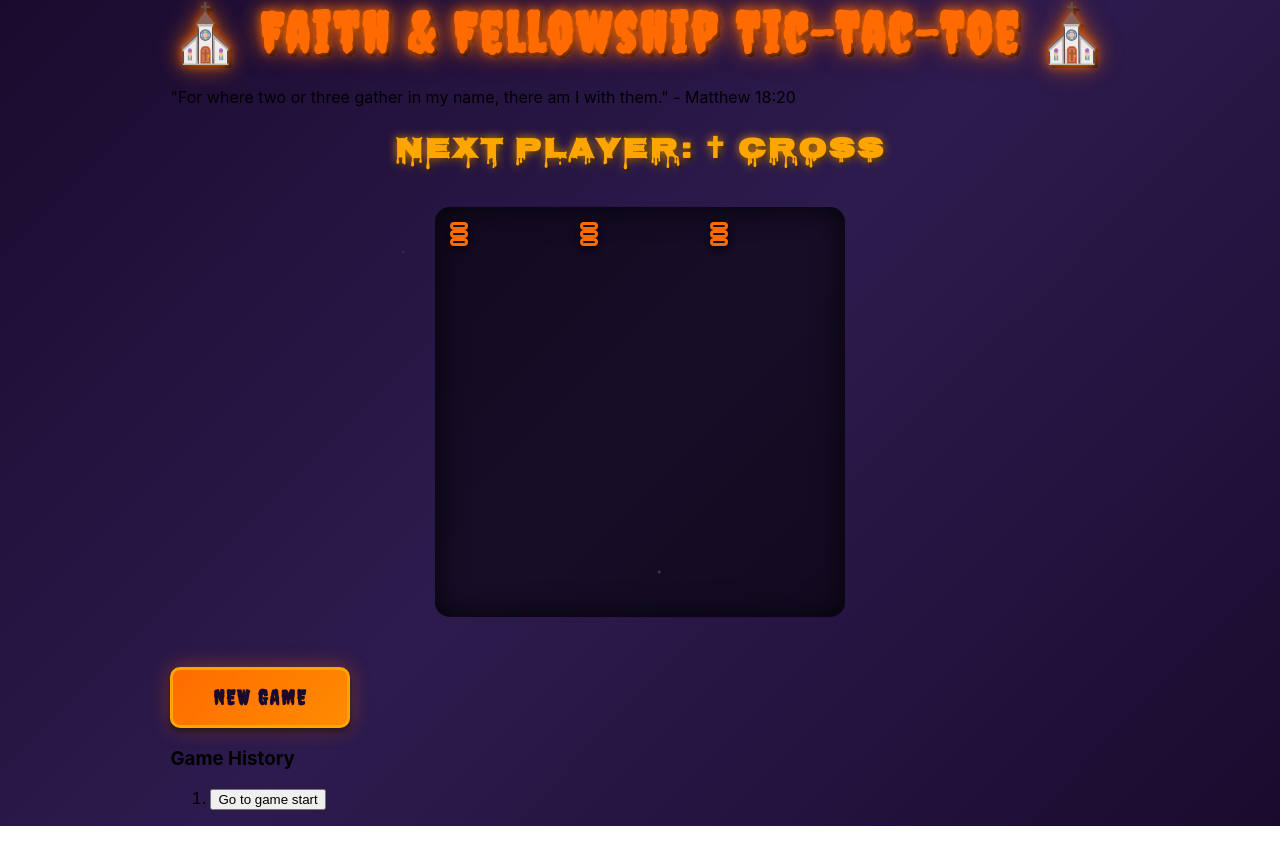
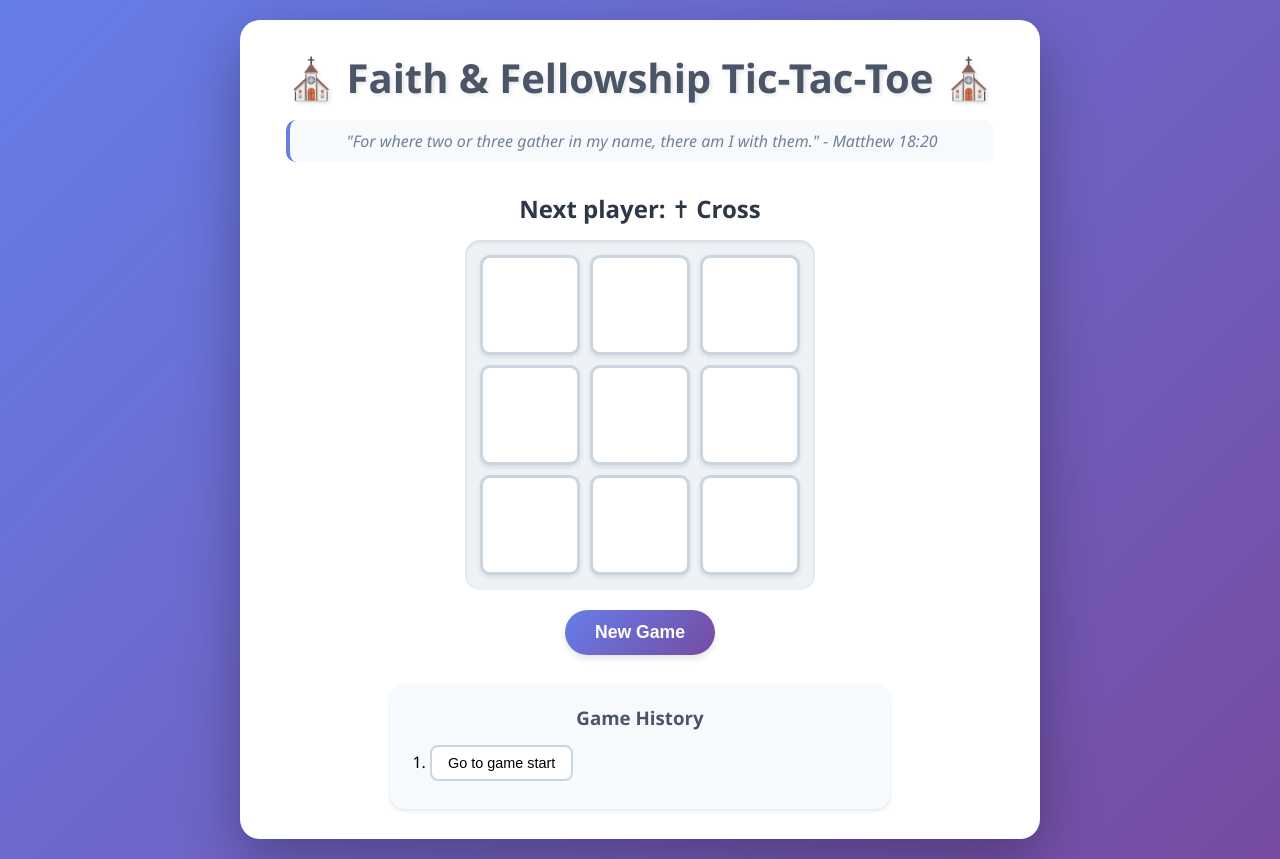
Before and after one commit to wreed3/tick-tack-toe, a React (Create React App) app: page / in a window 1280 px wide. Before the commit the page ends 826 px from the top, so only its background shows below. Built offline with nearby package versions, Linux system fonts and the light colour scheme.

Commit message:
add purple gradient background and card styling to game container (#9)
Files changed:
  - src/App.css (update)

```diff
--- a/src/App.css
+++ b/src/App.css
@@ -1,320 +1,211 @@
-@import url('https://fonts.googleapis.com/css2?family=Creepster&family=Nosifer&display=swap');
+* {
+  box-sizing: border-box;
+}
 
 body {
+  font-family: 'Segoe UI', Tahoma, Geneva, Verdana, sans-serif;
+  background: linear-gradient(135deg, #667eea 0%, #764ba2 100%);
+  min-height: 100vh;
   margin: 0;
-  padding: 0;
-  background: linear-gradient(135deg, #1a0b2e 0%, #2d1b4e 50%, #1a0b2e 100%);
-  min-height: 100vh;
-  display: flex;
-  justify-content: center;
-  align-items: center;
-  font-family: -apple-system, BlinkMacSystemFont, 'Segoe UI', 'Roboto', 'Oxygen',
-    'Ubuntu', 'Cantarell', 'Fira Sans', 'Droid Sans', 'Helvetica Neue',
-    sans-serif;
-  -webkit-font-smoothing: antialiased;
-  -moz-osx-font-smoothing: grayscale;
-  overflow: hidden;
-}
-
-body::before {
-  content: '';
-  position: fixed;
-  top: 0;
-  left: 0;
-  width: 100%;
-  height: 100%;
-  background-image:
-    radial-gradient(2px 2px at 20% 30%, rgba(255, 255, 255, 0.3), transparent),
-    radial-gradient(2px 2px at 60% 70%, rgba(255, 255, 255, 0.3), transparent),
-    radial-gradient(1px 1px at 50% 50%, rgba(255, 255, 255, 0.3), transparent),
-    radial-gradient(1px 1px at 80% 10%, rgba(255, 255, 255, 0.3), transparent);
-  background-size: 200% 200%;
-  animation: stars 8s linear infinite;
-  pointer-events: none;
-  z-index: 1;
-}
-
-@keyframes stars {
-  0% { background-position: 0% 0%; }
-  100% { background-position: 100% 100%; }
-}
-
-.App {
-  text-align: center;
-  position: relative;
-  z-index: 2;
   padding: 20px;
 }
 
-.game-container {
-  background: rgba(0, 0, 0, 0.6);
+.game {
+  display: flex;
+  flex-direction: column;
+  align-items: center;
+  max-width: 800px;
+  margin: 0 auto;
+  background: white;
   border-radius: 20px;
-  padding: 40px;
-  box-shadow:
-    0 0 40px rgba(255, 107, 0, 0.4),
-    0 0 80px rgba(138, 43, 226, 0.3),
-    inset 0 0 60px rgba(0, 0, 0, 0.5);
-  backdrop-filter: blur(10px);
-  border: 2px solid rgba(255, 107, 0, 0.3);
-  animation: glow 3s ease-in-out infinite alternate;
+  padding: 30px;
+  box-shadow: 0 20px 60px rgba(0, 0, 0, 0.3);
 }
 
-@keyframes glow {
-  from {
-    box-shadow:
-      0 0 40px rgba(255, 107, 0, 0.4),
-      0 0 80px rgba(138, 43, 226, 0.3),
-      inset 0 0 60px rgba(0, 0, 0, 0.5);
-  }
-  to {
-    box-shadow:
-      0 0 60px rgba(255, 107, 0, 0.6),
-      0 0 100px rgba(138, 43, 226, 0.5),
-      inset 0 0 60px rgba(0, 0, 0, 0.5);
-  }
+.game-header {
+  text-align: center;
+  margin-bottom: 30px;
 }
 
-h1 {
-  font-family: 'Creepster', cursive;
-  font-size: 3.5rem;
-  color: #ff6b00;
-  text-shadow:
-    0 0 10px rgba(255, 107, 0, 0.8),
-    0 0 20px rgba(255, 107, 0, 0.6),
-    0 0 30px rgba(255, 107, 0, 0.4),
-    3px 3px 0px rgba(0, 0, 0, 0.8);
-  margin: 0 0 20px 0;
-  animation: flicker 4s infinite alternate;
-  letter-spacing: 3px;
+.game-header h1 {
+  color: #4a5568;
+  font-size: 2.5rem;
+  margin: 0 0 15px 0;
+  text-shadow: 2px 2px 4px rgba(0, 0, 0, 0.1);
 }
 
-@keyframes flicker {
-  0%, 18%, 22%, 25%, 53%, 57%, 100% {
-    text-shadow:
-      0 0 10px rgba(255, 107, 0, 0.8),
-      0 0 20px rgba(255, 107, 0, 0.6),
-      0 0 30px rgba(255, 107, 0, 0.4),
-      3px 3px 0px rgba(0, 0, 0, 0.8);
-  }
-  20%, 24%, 55% {
-    text-shadow:
-      0 0 5px rgba(255, 107, 0, 0.4),
-      3px 3px 0px rgba(0, 0, 0, 0.8);
-  }
+.scripture {
+  color: #718096;
+  font-style: italic;
+  font-size: 1rem;
+  margin: 0;
+  padding: 10px 20px;
+  background: #f7fafc;
+  border-radius: 10px;
+  border-left: 4px solid #667eea;
+}
+
+.game-board {
+  display: flex;
+  flex-direction: column;
+  align-items: center;
+  margin-bottom: 30px;
 }
 
 .status {
-  font-size: 1.8rem;
+  font-size: 1.5rem;
   font-weight: bold;
-  margin: 20px 0;
-  color: #ffa500;
-  text-shadow:
-    0 0 10px rgba(255, 165, 0, 0.8),
-    2px 2px 4px rgba(0, 0, 0, 0.8);
-  font-family: 'Nosifer', cursive;
-  letter-spacing: 2px;
-  min-height: 50px;
-  display: flex;
-  align-items: center;
-  justify-content: center;
+  color: #2d3748;
+  margin-bottom: 15px;
+  text-align: center;
 }
 
-.status.winner {
-  animation: pulse 0.5s ease-in-out infinite alternate;
-  color: #00ff00;
-  text-shadow:
-    0 0 20px rgba(0, 255, 0, 0.8),
-    0 0 40px rgba(0, 255, 0, 0.6),
-    2px 2px 4px rgba(0, 0, 0, 0.8);
+.message {
+  max-width: 500px;
+  padding: 15px;
+  margin: 15px 0;
+  background: linear-gradient(135deg, #ffd89b 0%, #19547b 100%);
+  color: white;
+  border-radius: 10px;
+  text-align: center;
+  font-size: 0.95rem;
+  line-height: 1.5;
+  box-shadow: 0 4px 6px rgba(0, 0, 0, 0.1);
+}
+
+.board {
+  display: inline-block;
+  background: #edf2f7;
+  padding: 10px;
+  border-radius: 15px;
+  box-shadow: inset 0 2px 4px rgba(0, 0, 0, 0.1);
+}
+
+.board-row {
+  display: flex;
+}
+
+.square {
+  width: 100px;
+  height: 100px;
+  background: white;
+  border: 3px solid #cbd5e0;
+  font-size: 3rem;
+  font-weight: bold;
+  cursor: pointer;
+  margin: 5px;
+  border-radius: 10px;
+  transition: all 0.3s ease;
+  box-shadow: 0 2px 4px rgba(0, 0, 0, 0.1);
+}
+
+.square:hover:not(:disabled) {
+  background: #f7fafc;
+  transform: scale(1.05);
+  border-color: #667eea;
+  box-shadow: 0 4px 8px rgba(102, 126, 234, 0.3);
+}
+
+.square:disabled {
+  cursor: not-allowed;
+}
+
+.square.winning {
+  background: linear-gradient(135deg, #ffd89b 0%, #19547b 100%);
+  color: white;
+  border-color: #f6ad55;
+  animation: pulse 0.5s ease-in-out;
 }
 
 @keyframes pulse {
-  from {
+  0%, 100% {
     transform: scale(1);
   }
-  to {
+  50% {
     transform: scale(1.1);
   }
 }
 
-.board {
-  display: grid;
-  grid-template-columns: repeat(3, 120px);
-  grid-template-rows: repeat(3, 120px);
-  gap: 10px;
-  margin: 30px auto;
-  padding: 15px;
-  background: rgba(0, 0, 0, 0.5);
-  border-radius: 15px;
-  box-shadow: inset 0 0 30px rgba(0, 0, 0, 0.8);
-  width: fit-content;
-}
-
-.square {
-  background: linear-gradient(135deg, #1a1a1a 0%, #2d2d2d 100%);
-  border: 3px solid #ff6b00;
-  border-radius: 10px;
-  font-size: 4rem;
+.reset-button {
+  margin-top: 20px;
+  padding: 12px 30px;
+  font-size: 1.1rem;
   font-weight: bold;
+  color: white;
+  background: linear-gradient(135deg, #667eea 0%, #764ba2 100%);
+  border: none;
+  border-radius: 25px;
   cursor: pointer;
   transition: all 0.3s ease;
-  display: flex;
-  align-items: center;
-  justify-content: center;
-  box-shadow:
-    0 4px 6px rgba(0, 0, 0, 0.5),
-    inset 0 0 20px rgba(0, 0, 0, 0.5);
-  position: relative;
-  overflow: hidden;
-}
-
-.square::before {
-  content: '';
-  position: absolute;
-  top: 0;
-  left: -100%;
-  width: 100%;
-  height: 100%;
-  background: linear-gradient(90deg, transparent, rgba(255, 107, 0, 0.3), transparent);
-  transition: left 0.5s ease;
-}
-
-.square:hover::before {
-  left: 100%;
-}
-
-.square:hover {
-  background: linear-gradient(135deg, #2d2d2d 0%, #3d3d3d 100%);
-  border-color: #ffa500;
-  transform: translateY(-3px);
-  box-shadow:
-    0 6px 12px rgba(255, 107, 0, 0.4),
-    inset 0 0 20px rgba(0, 0, 0, 0.5),
-    0 0 20px rgba(255, 107, 0, 0.3);
-}
-
-.square:active {
-  transform: translateY(-1px);
-}
-
-.square.winning {
-  animation: winning 0.6s ease-in-out infinite alternate;
-  border-color: #00ff00;
-}
-
-@keyframes winning {
-  from {
-    background: linear-gradient(135deg, #1a1a1a 0%, #2d2d2d 100%);
-    box-shadow:
-      0 4px 6px rgba(0, 0, 0, 0.5),
-      inset 0 0 20px rgba(0, 0, 0, 0.5),
-      0 0 20px rgba(0, 255, 0, 0.5);
-  }
-  to {
-    background: linear-gradient(135deg, #0a3d0a 0%, #1a5d1a 100%);
-    box-shadow:
-      0 4px 6px rgba(0, 0, 0, 0.5),
-      inset 0 0 20px rgba(0, 255, 0, 0.3),
-      0 0 40px rgba(0, 255, 0, 0.8);
-  }
-}
-
-.square-content {
-  animation: popIn 0.3s cubic-bezier(0.68, -0.55, 0.265, 1.55);
-  filter: drop-shadow(0 0 10px rgba(255, 165, 0, 0.6));
-}
-
-@keyframes popIn {
-  0% {
-    transform: scale(0) rotate(-180deg);
-    opacity: 0;
-  }
-  100% {
-    transform: scale(1) rotate(0deg);
-    opacity: 1;
-  }
-}
-
-.reset-button {
-  background: linear-gradient(135deg, #ff6b00 0%, #ff8c00 100%);
-  color: #1a0b2e;
-  border: 3px solid #ffa500;
-  padding: 15px 40px;
-  font-size: 1.3rem;
-  font-weight: bold;
-  font-family: 'Creepster', cursive;
-  border-radius: 10px;
-  cursor: pointer;
-  transition: all 0.3s ease;
-  box-shadow:
-    0 4px 6px rgba(0, 0, 0, 0.5),
-    0 0 20px rgba(255, 107, 0, 0.4);
-  margin-top: 20px;
-  letter-spacing: 2px;
-  text-transform: uppercase;
+  box-shadow: 0 4px 6px rgba(0, 0, 0, 0.1);
 }
 
 .reset-button:hover {
-  background: linear-gradient(135deg, #ff8c00 0%, #ffa500 100%);
-  transform: translateY(-3px) scale(1.05);
-  box-shadow:
-    0 6px 12px rgba(0, 0, 0, 0.5),
-    0 0 30px rgba(255, 107, 0, 0.6);
+  transform: translateY(-2px);
+  box-shadow: 0 6px 12px rgba(0, 0, 0, 0.2);
 }
 
 .reset-button:active {
-  transform: translateY(-1px) scale(1.02);
+  transform: translateY(0);
 }
 
-/* Floating bats animation */
-.bat {
-  position: fixed;
-  font-size: 2rem;
-  animation: float 15s infinite linear;
-  pointer-events: none;
-  z-index: 0;
-  opacity: 0.3;
+.game-info {
+  width: 100%;
+  max-width: 500px;
+  padding: 20px;
+  background: #f7fafc;
+  border-radius: 15px;
+  box-shadow: 0 2px 4px rgba(0, 0, 0, 0.1);
 }
 
-@keyframes float {
-  0% {
-    transform: translateX(-100px) translateY(0) rotate(0deg);
-  }
-  50% {
-    transform: translateX(calc(100vw + 100px)) translateY(-50px) rotate(180deg);
-  }
-  100% {
-    transform: translateX(-100px) translateY(0) rotate(360deg);
-  }
+.game-info h3 {
+  color: #4a5568;
+  margin-top: 0;
+  margin-bottom: 15px;
+  text-align: center;
 }
 
-.bat:nth-child(1) { top: 10%; animation-duration: 20s; animation-delay: 0s; }
-.bat:nth-child(2) { top: 30%; animation-duration: 25s; animation-delay: 5s; }
-.bat:nth-child(3) { top: 50%; animation-duration: 18s; animation-delay: 10s; }
-.bat:nth-child(4) { top: 70%; animation-duration: 22s; animation-delay: 3s; }
-.bat:nth-child(5) { top: 90%; animation-duration: 19s; animation-delay: 7s; }
+.game-info ol {
+  padding-left: 20px;
+  margin: 0;
+}
 
-/* Responsive design */
+.game-info li {
+  margin-bottom: 8px;
+}
+
+.game-info button {
+  padding: 8px 16px;
+  background: white;
+  border: 2px solid #cbd5e0;
+  border-radius: 8px;
+  cursor: pointer;
+  transition: all 0.2s ease;
+  font-size: 0.9rem;
+}
+
+.game-info button:hover {
+  background: #667eea;
+  color: white;
+  border-color: #667eea;
+}
+
 @media (max-width: 600px) {
-  h1 {
+  .game {
+    padding: 20px;
+  }
+
+  .game-header h1 {
+    font-size: 2rem;
+  }
+
+  .square {
+    width: 80px;
+    height: 80px;
     font-size: 2.5rem;
   }
 
-  .board {
-    grid-template-columns: repeat(3, 90px);
-    grid-template-rows: repeat(3, 90px);
-    gap: 8px;
-  }
-
-  .square {
-    font-size: 3rem;
-  }
-
-  .status {
-    font-size: 1.4rem;
-  }
-
-  .game-container {
-    padding: 20px;
+  .message {
+    font-size: 0.85rem;
   }
 }
```
